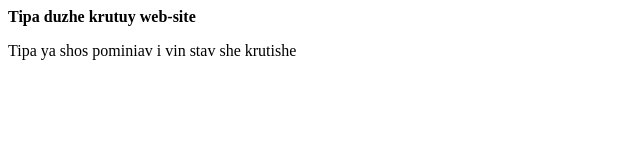
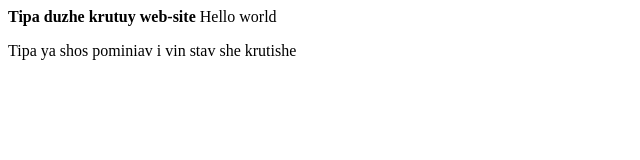
Before and after one commit to KostiaFed/701ruby, a plain HTML site: page index.html in a window 1280 px wide. Shown: the full height of the page, 0-640 px from the left. Drawn offline with Linux system fonts and the light colour scheme.

Commit message:
Closses #3 Create initial index.html markup2

```diff
--- a/index.html
+++ b/index.html
@@ -1,2 +1,3 @@
 <body><b>Tipa duzhe krutuy web-site</b>
+  <a>Hello world</a>
 <p>Tipa ya shos pominiav i vin stav she krutishe</p></body>
```
